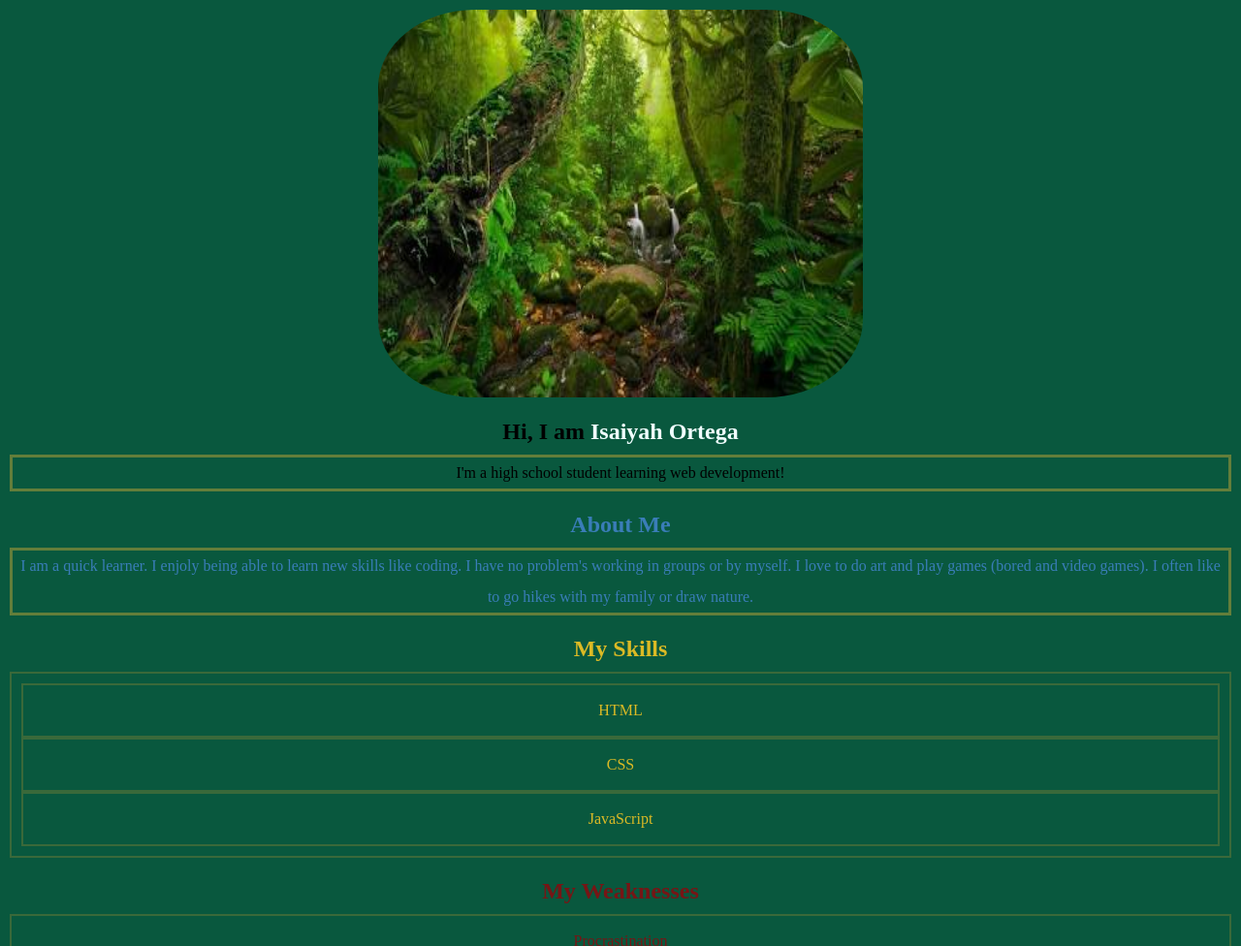
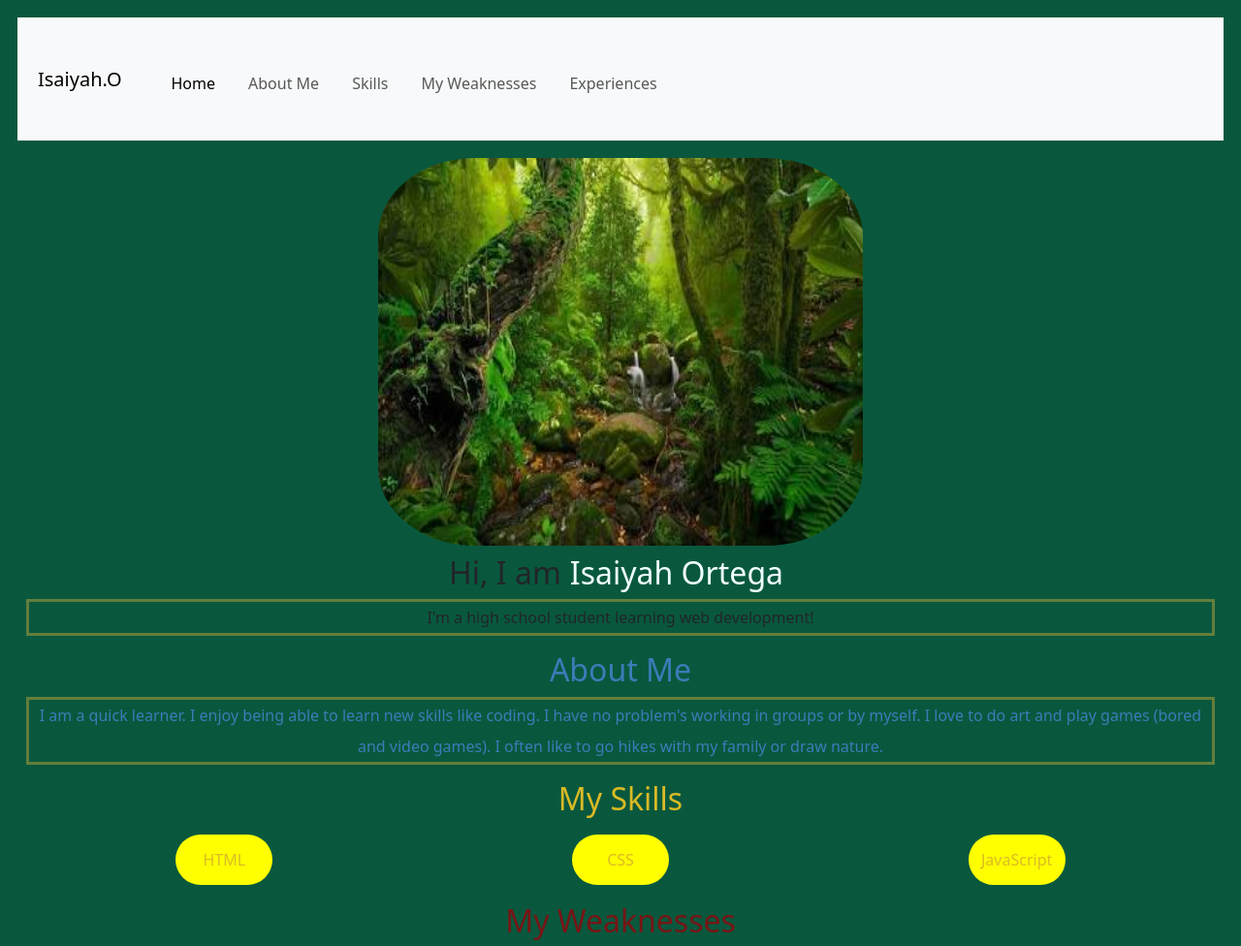
Before and after one commit to isaiyahO14/SYEP-Boone-Isaiyah-, a plain HTML site: page index.html in a window 1280 px wide. Shown: the top 976 px of the page at 97% size. Drawn offline with nearby package versions, Linux system fonts and the light colour scheme.

Commit message:
Advanced CSS and Bootstrap

```diff
--- a/index.html
+++ b/index.html
@@ -5,20 +5,39 @@
     <meta charset="UTF-8">
     <meta name="viewport" content="width=device-width, initial-scale=1.0">
     <title>Isaiyah's portfolio</title>
+    <link href="https://cdn.jsdelivr.net/npm/bootstrap@5.3.7/dist/css/bootstrap.min.css" rel="stylesheet" integrity="sha384-LN+7fdVzj6u52u30Kp6M/trliBMCMKTyK833zpbD+pXdCLuTusPj697FH4R/5mcr" crossorigin="anonymous">
     <link href="style.css" rel="stylesheet">
 </head>
+
+<nav class="navbar navbar-expand-lg bg-body-tertiary">
+  <div class="container-fluid">
+    <a class="navbar-brand" href="#">Isaiyah.O</a>
+    <button class="navbar-toggler" type="button" data-bs-toggle="collapse" data-bs-target="#navbarNavAltMarkup" aria-controls="navbarNavAltMarkup" aria-expanded="false" aria-label="Toggle navigation">
+      <span class="navbar-toggler-icon"></span>
+    </button>
+    <div class="collapse navbar-collapse" id="navbarNavAltMarkup">
+      <div class="navbar-nav">
+        <a class="nav-link active" aria-current="page" href="index.html">Home</a>
+        <a class="nav-link" href="#about">About Me</a>
+        <a class="nav-link" href="#skills">Skills</a>
+        <a class="nav-link" href="#weak">My Weaknesses</a>
+        <a class="nav-link" href="#EXP">Experiences</a>
+      </div>
+    </div>
+  </div>
+</nav>
 
 <!--This is where most of our code will live-->
 <body>
   <section id="home" class="hero">
     <img src="images (1).jpeg" width="500px" height="400px"/>
-    <h2>Hi, I am <span class="accent">Isaiyah Ortega</span></h2>
+    <h2>Hi, I am<span class="accent">Isaiyah Ortega</span></h2>
     <p>I'm a high school student learning web development!</p>
   </section>
 
   <section id="about" class="section">
     <h2>About Me</h2>
-    <p>I am a quick learner. I enjoly being able to learn new skills like coding. I have no problem's working in groups or by myself.
+    <p>I am a quick learner. I enjoy being able to learn new skills like coding. I have no problem's working in groups or by myself.
     I love to do art and play games (bored and video games). I often like to go hikes with my family or draw nature.</p>
   </section>
 
@@ -43,6 +62,7 @@
     <p>I have participated in coding before, where we had to play a very similar game to
     flexbox froggy the difference was that we placed preset code instead of writing ourself.</p>
   </section>
+  <script src="https://cdn.jsdelivr.net/npm/bootstrap@5.3.7/dist/js/bootstrap.bundle.min.js" integrity="sha384-ndDqU0Gzau9qJ1lfW4pNLlhNTkCfHzAVBReH9diLvGRem5+R9g2FzA8ZGN954O5Q" crossorigin="anonymous"></script>
 </body>
 
 
--- a/style.css
+++ b/style.css
@@ -1,7 +1,7 @@
 *{
-    margin: 0;
-    padding: 0;
-    box-sizing: border-box;
+    margin: 9px;
+    box-sizing: 8px;
+    box-sizing: 4px border-box;
 }
 
 body{
@@ -20,28 +20,45 @@ body{
 .section{
     font:250px;
 }
+
 #weak{
     color:rgb(119, 21, 21)
 }
+
 #skills{
    color: rgb(219, 186, 37);
 }
+
 #about{
     color: rgb(58, 125, 184);
 }
+
 #EXP{
     color: rgb(197, 121, 34);
 }
-section{
-     margin: 10px;
 
+div{
+    border: 0px double rgb(58, 105, 58);
 }
-div{
-    border: 2px double rgb(58, 105, 58);
-}
-div{
-    padding: 10px;
-}
+
 p{
     border: solid rgb(99, 126, 58);
 }
+@media screen (maz-width: 768px){
+    body{background-color:yellow;}
+}
+
+.grid{
+   display: flex;
+   justify-content:center;
+   justify-content:space-around;
+   gap: 15px
+   flex-wrap:wrap;
+}
+
+.grid div{
+    background-color:yellow;
+    border-radius: 100px;
+    padding: 10px;
+    min-width: 100px;
+}
```
